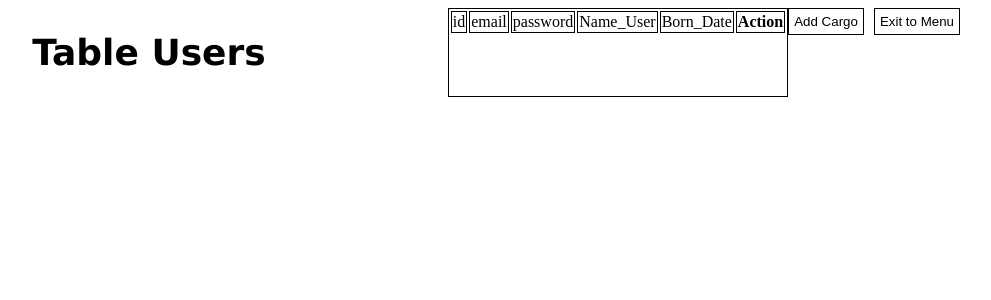
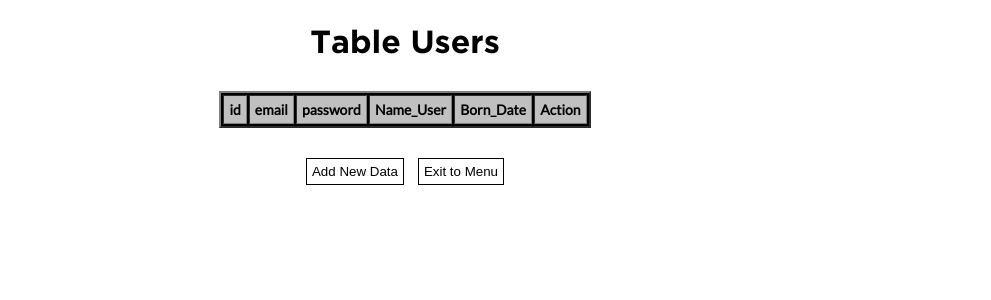
Before and after one commit to praktikum-tiunpad-2021/proyek-web-ikan-dewa, a CodeIgniter 4 app: the page made by app/Views/admin/admin_users.php in a window 1280 px wide. Shown: the top 300 px of the page, without its empty margins (235-1226 px from the left). Run offline with PHP 8.4 and a stand-in for CodeIgniter, Linux system fonts and the light colour scheme; the template is opened without the code that fills it, so the values that code supplies are empty; some libraries are stand-ins or nearby versions.

Commit message:
update nyicil admin view

```diff
--- a/app/Config/Routes.php
+++ b/app/Config/Routes.php
@@ -57,6 +57,10 @@ $routes->get('/landing','Home::landing_after_login',['filter' => 'auth']);
 
 $routes->get('/admin', 'Admin::admin_home');
 $routes->get('/admin/users', 'Admin::admin_users');
+$routes->get('/admin/users/add', 'Admin::admin_users_add');
+$routes->get('/admin/fish', 'Admin::admin_fish');
+$routes->get('/admin/fishDetail', 'Admin::admin_fishDetail');
+
 
 
 
--- a/app/Views/admin/admin_home.php
+++ b/app/Views/admin/admin_home.php
@@ -10,8 +10,8 @@
     <body>
         <ul>
             <li><a href="admin/users">Users</a></li>
-            <li>Fish</li>
-            <li>Fish Detail</li>
+            <li><a href="admin/fish">Fish</a></li>
+            <li><a href="admin/fishDetail">Fish Detail</a></li>
             <li>Fish Views</li>
             <li>Transaction</li>
             <li>Seller</li>
--- a/app/Views/admin/admin_users.php
+++ b/app/Views/admin/admin_users.php
@@ -6,79 +6,49 @@
         <meta http-equiv="X-UA-Compatible" content="IE=edge">
         <meta name="viewport" content="width=device-width, initial-scale=1.0">
         <link rel="stylesheet" href="<?= base_url('bootstrap-grid.css'); ?>">
-        <style>
-            .center {
-                margin-left: auto;
-                margin-right: auto;
-            }
-            .border-black {
-                border: 1px solid black;
-            }
-            h1 {
-                font-family: Verdana, Geneva, Tahoma, sans-serif;
-                font-size: 36px;
-                margin-left: auto;
-                margin-right: auto;
-                text-align: center;
-            }
-            .edit-square {
-                background-color: green;
-            }
-            .delete-square {
-                background-color: red;
-            }
-            .action-button {
-                color: white;
-            }
-            .action-button:hover {
-                color: white;
-            }
-            .second-action-button {
-                background-color: white;
-                color: black;
-                padding: 5px;
-                border: 1px solid black;
-                transition: 0.4s;
-            }
-            .second-action-button:hover {
-                background-color: lightblue;
-                color: black;
-            }
-        </style>
+        <link rel="stylesheet" href="<?= base_url('admin-style.css'); ?>">
     </head>
     <body>
-        <div class="container center">
-            <div class="row center">
-                <div class="center">
-                    <h1>Table Users</h1>
+        <div class="container">
+            <div class="row justify-content-md-center">
+                <div class="col">
+                    <h1 class="admin-text-1">Table Users</h1>
                 </div>
-                <table class="border-black">
-                    <thead class="border-black">
+            </div>
+            <div class="row center" style="margin-top:10px; margin-bottom:30px">
+                <div class="col">
+                    <table class="center" border="2" style="background-color:black;">
+                        <thead style="background-color:silver;">
                             <tr>
-                            <td class="border-black">id</td>
-                            <td class="border-black">email</td>
-                            <td class="border-black">password</td>
-                            <td class="border-black">Name_User</td>
-                            <td class="border-black">Born_Date</td>
-                            <th class="border-black" colspan="2">Action</th>
+                                <th class="view-text-1 table-padding">id</th>
+                                <th class="view-text-1 table-padding">email</th>
+                                <th class="view-text-1 table-padding">password</th>
+                                <th class="view-text-1 table-padding">Name_User</th>
+                                <th class="view-text-1 table-padding">Born_Date</th>
+                                <th class="view-text-1 table-padding" colspan="2">Action</th>
                             </tr>
                         </thead>
-                    <tbody>
+                        <tbody style="background-color:white;">
                             <?php foreach($User_Data as $row) : ?>
                             <tr>
-                            <td class="border-black"><?= $row['id']; ?></td>
-                            <td class="border-black"><?= $row['email']; ?></td>
-                            <td class="border-black"><?= $row['password']; ?></td>
-                            <td class="border-black"><?= $row['Name_User']; ?></td>
-                            <td class="border-black"><?= $row['Born_Date']; ?></td>
-                            <td class="border-black edit-square"><a class="action-button" href="">Edit</a></td>
-                            <td class="border-black delete-square"><a class="action-button" href="">Delete</a></td>
+                                <td class="view-text-2 table-padding"><?= $row['id']; ?></td>
+                                <td class="view-text-2 table-padding"><?= $row['email']; ?></td>
+                                <td class="view-text-2 table-padding"><?= $row['password']; ?></td>
+                                <td class="view-text-2 table-padding"><?= $row['Name_User']; ?></td>
+                                <td class="view-text-2 table-padding"><?= $row['Born_Date']; ?></td>
+                                <td class="view-text-2 table-padding edit-square"><a class="view-button-1" href="">Edit</a></td>
+                                <td class="view-text-2 table-padding delete-square"><a class="view-button-1" href="">Delete</a></td>
                             </tr>
                             <?php endforeach; ?>
                         </tbody>
                     </table>
-                <a href="" style="margin-right:10px"><button class="second-action-button">Add Cargo</button></a>
-                <a href="/admin"><button class="second-action-button">Exit to Menu</button></a>
+                </div>
+            </div>
+            <div class="row justify-content-md-center" style="margin-bottom:30px">
+                <div class="col-xs-3">
+                    <a href="/admin/users/add" style="margin-right:10px"><button class="view-button-2">Add New Data</button></a>
+                    <a href="/admin"><button class="view-button-2">Exit to Menu</button></a>
+                </div>
             </div>
         </div>
     </body>
--- a/public/admin-style.css
+++ b/public/admin-style.css
@@ -36,93 +36,96 @@ Tugas : Project Website Praktikum Pemrograman Web
 }
 
 /*UNIVERSAL*/
-* {
-    box-sizing: border-box;
-    margin: 0;
-    padding: 0;
+.center {
+    margin-left: auto;
+    margin-right: auto;
+}
+.middle {
+    display: block;
+    margin: 0 auto;
+}
+.border-black {
+    border: 2px solid black;
+}
+.admin-text-1 {
+    font-family: Gotham-Bold;
+    font-size: 32px;
+    color: black;
+    text-align: center;
+    margin-left: auto;
+    margin-right: auto;
+}
+.admin-text-2 {
+    font-family: Gotham-Thin;
+    font-size: 24px;
+    color: black;
+    text-align: center;
+    margin-left: auto;
+    margin-right: auto;
+}
+.edit-square {
+    background-color: green;
+}
+.delete-square {
+    background-color: red;
 }
 
-/*Admin Login*/
-.login-register-box {
-    position: absolute;
-    top: 50%;
-    left: 50%;
-    transform: translate(-50%, -50%);
-    height: max-content;
-    width: 330px;
-    border-radius: 5px;
+/*VIEW*/
+.view-text-1 {
+    font-size: 14px;
+    text-align: center;
+    color: black;
+    font-family: Lato-Medium;
+}
+.view-text-2 {
+    font-size: 14px;
+    text-align: left;
+    color: black;
+    font-family: Lato-Light;
+}
+.view-button-1 {
+    color: white;
+    text-decoration:none;
+}
+.view-button-1:hover {
+    color: white;
+    text-decoration:underline;
+}
+.view-button-2 {
     background-color: white;
-    box-shadow: 0 4px 8px 0 rgba(0,0,0,0.2);
-    padding-bottom: 20px;
+    text-decoration: none;
+    color: black;
+    padding: 5px;
+    border: 1px solid black;
+    transition: 0.4s;
 }
-.login-banner {
-    background-image : url("assets/Pics/login-wave.jpg");
-    background-size: cover;
-    padding: 7px;
-    background-position: 0px;
-    border-top-right-radius: 5px;
-    border-top-left-radius: 5px;
-}
-.register-banner {
-    background-image : url("assets/Pics/login-wave.jpg");
-    background-size: cover;
-    padding: 7px;
-    background-position: -5px;
-    border-top-right-radius: 5px;
-    border-top-left-radius: 5px;
-}
-.login-register-text-1{
-    flex: 1;
-    text-align: center;
-    font-size: 28px;
-    color: white;
-    font-family: Gotham-Medium;
-    letter-spacing: 5px;
-    font-weight: 100;
-}
-.form-login-register {
-    line-height: 10px;
-}
-.login-register-input {
-    margin-top: -20px;
-    width: 260px;
-    border: 1px solid black;
-    height: 25px;
-}
-.login-register-input-text-1 {
-    font-size: 12px;
-    font-family: Lato-Light;
+.view-button-2:hover {
+    background-color: lightblue;
     color: black;
 }
-.login-register-input-text-2 {
-    font-size: 10px;
-    font-family: Lato-Light;
-    text-align: right;
+.table-padding {
+    padding: 5px;
+}
+
+/*ADD DATA*/
+.input-data {
+    width: 200px;
+}
+.input-data-padding {
+    padding-left:10px;
+    padding-right:10px;
+}
+.input-data-button {
+    background-color: white;
+    color: black;
+    padding-top: 5px;
+    padding-bottom: 5px;
+    padding-left:10px;
+    padding-right:10px;
+    border: 1px solid black;
+    transition: 0.4s;
+}
+.input-data-button:hover {
+    background-color: lightblue;
     color: black;
 }
-.login-register-input-logo {
-    width: 15px;
-    height: 15px;
-}
-.login-register-input-submit {
-    padding: 8px;
-    padding-left: 101px;
-    padding-right: 101px;
-    font-family: Lato-Light;
-    background-color: #004A4D;
-    color: white;
-    vertical-align: middle;
-    border: none;
-}
-.login-register-bottom-text {
-    color:blue;
-    text-decoration:none;
-}
-.login-register-bottom-text:hover {
-    color:purple;
-}
-.login-register-alert {
-    padding:10px;
-    line-height:18px;
-    font-size:14px
-}
```
Also changed, not shown: app/Controllers/Admin.php (+20 -0 lines), app/Models/AdminModel.php (+14 -1 lines), app/Views/admin/admin_fish.php (added, +69 -0 lines), app/Views/admin/admin_fishDetail.php (added, +67 -0 lines), app/Views/admin/admin_users_add.php (added, +53 -0 lines), database.sql (+46 -46 lines). Lines whose indentation alone changed are shown as unchanged.
